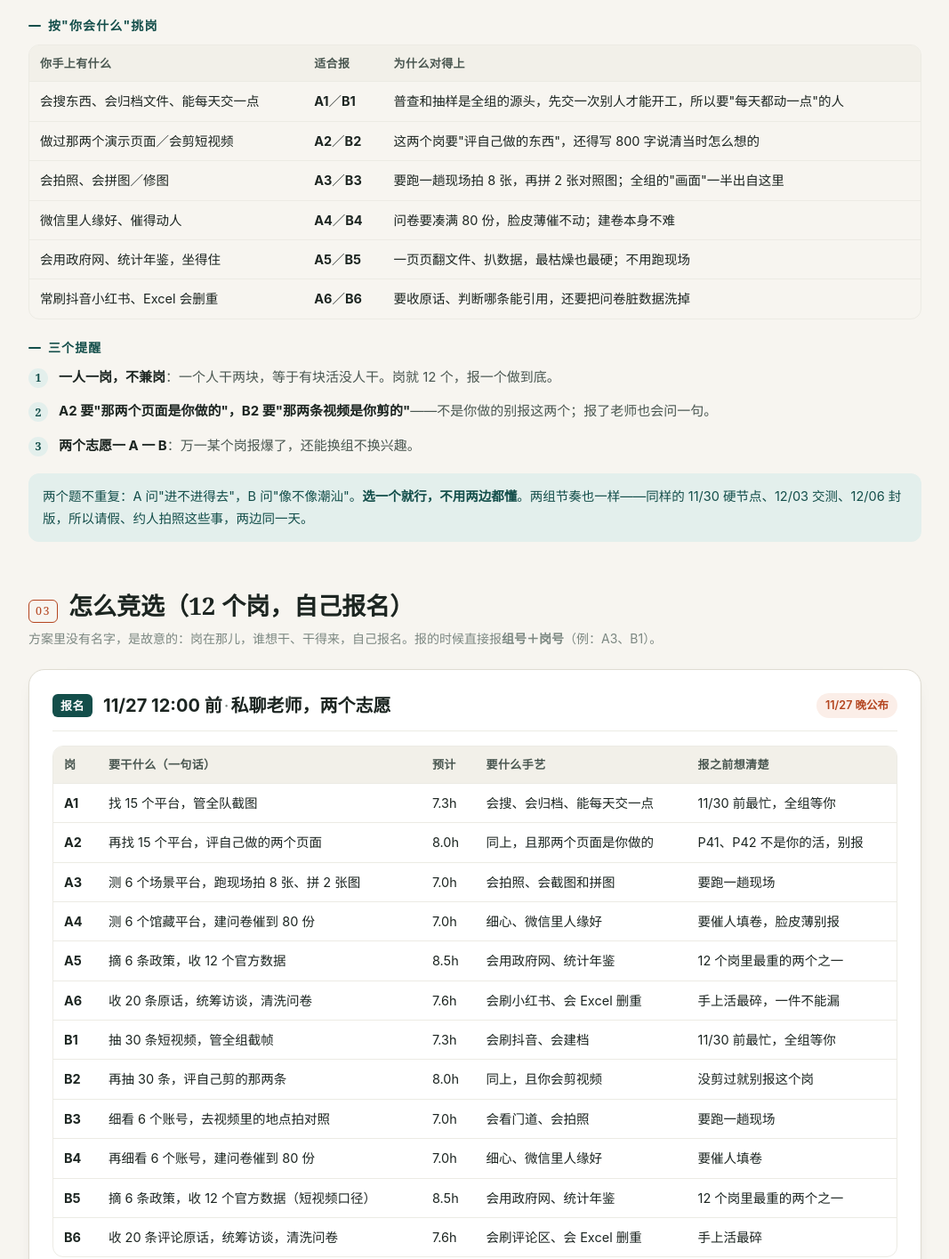
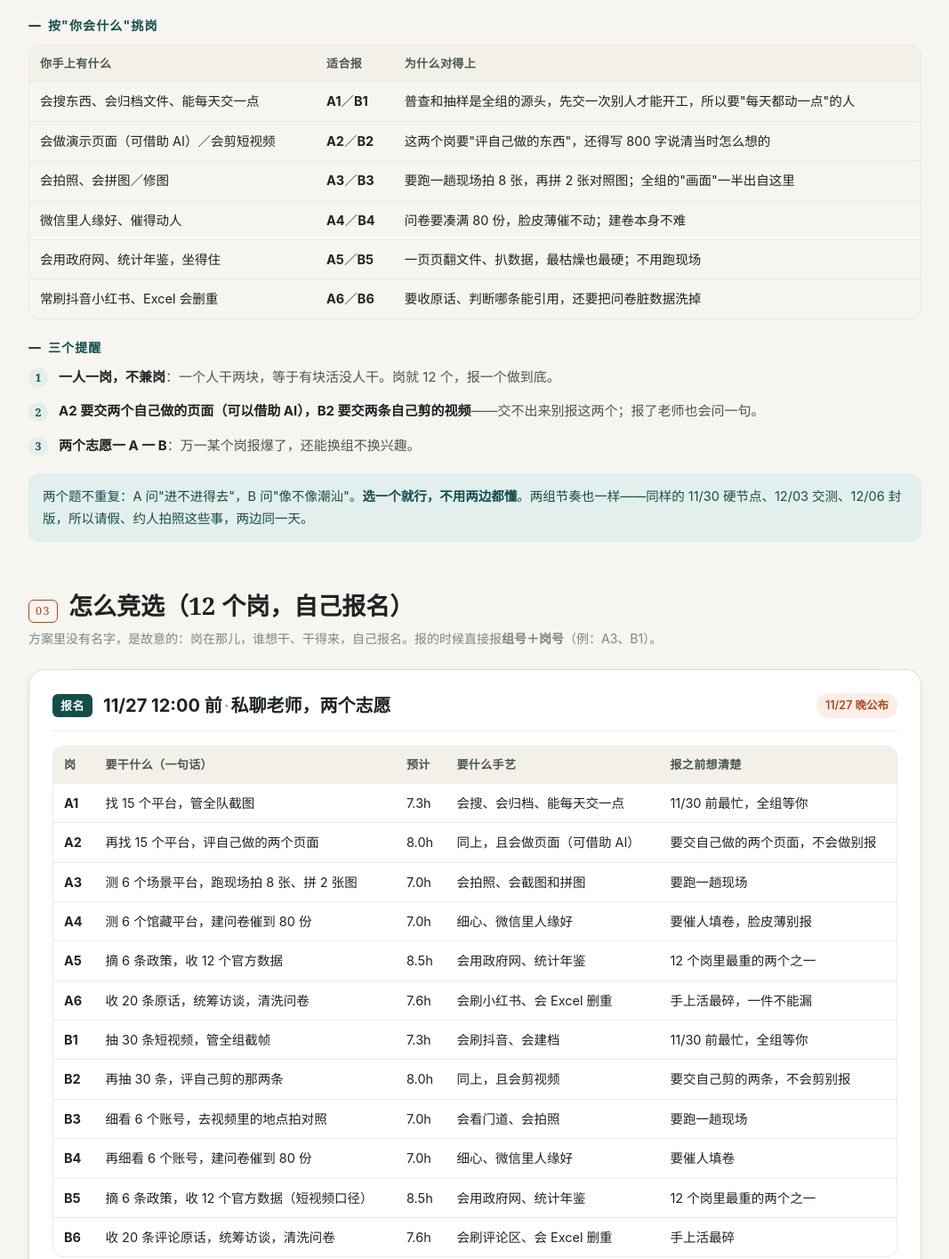
Before and after one commit to yubinpeng2020/chaoshan-vr-team-plan, a plain HTML site: page index.html in a window 1280 px wide. Shown: the part 2522-3937 px from the top of the page at 89% size, without its empty margins (106-1173 px from the left). Drawn offline with Linux system fonts and the light colour scheme.

Commit message:
A2 手艺改为「会做演示页面（可借助 AI）」，同步 A2/B2 前置条件与提醒表述

```diff
--- a/index.html
+++ b/index.html
@@ -504,7 +504,7 @@ footer p{margin:0 0 6px}
         <thead><tr><th>你手上有什么</th><th>适合报</th><th>为什么对得上</th></tr></thead>
         <tbody>
           <tr><td data-label="你会什么">会搜东西、会归档文件、能每天交一点</td><td data-label="适合报"><b>A1</b>／<b>B1</b></td><td data-label="为什么">普查和抽样是全组的源头，先交一次别人才能开工，所以要"每天都动一点"的人</td></tr>
-          <tr><td data-label="你会什么">做过那两个演示页面／会剪短视频</td><td data-label="适合报"><b>A2</b>／<b>B2</b></td><td data-label="为什么">这两个岗要"评自己做的东西"，还得写 800 字说清当时怎么想的</td></tr>
+          <tr><td data-label="你会什么">会做演示页面（可借助 AI）／会剪短视频</td><td data-label="适合报"><b>A2</b>／<b>B2</b></td><td data-label="为什么">这两个岗要"评自己做的东西"，还得写 800 字说清当时怎么想的</td></tr>
           <tr><td data-label="你会什么">会拍照、会拼图／修图</td><td data-label="适合报"><b>A3</b>／<b>B3</b></td><td data-label="为什么">要跑一趟现场拍 8 张，再拼 2 张对照图；全组的"画面"一半出自这里</td></tr>
           <tr><td data-label="你会什么">微信里人缘好、催得动人</td><td data-label="适合报"><b>A4</b>／<b>B4</b></td><td data-label="为什么">问卷要凑满 80 份，脸皮薄催不动；建卷本身不难</td></tr>
           <tr><td data-label="你会什么">会用政府网、统计年鉴，坐得住</td><td data-label="适合报"><b>A5</b>／<b>B5</b></td><td data-label="为什么">一页页翻文件、扒数据，最枯燥也最硬；不用跑现场</td></tr>
@@ -516,7 +516,7 @@ footer p{margin:0 0 6px}
     <h4>三个提醒</h4>
     <ol class="steps">
       <li><b>一人一岗，不兼岗</b>：一个人干两块，等于有块活没人干。岗就 12 个，报一个做到底。</li>
-      <li><b>A2 要"那两个页面是你做的"，B2 要"那两条视频是你剪的"</b>——不是你做的别报这两个；报了老师也会问一句。</li>
+      <li><b>A2 要交两个自己做的页面（可以借助 AI），B2 要交两条自己剪的视频</b>——交不出来别报这两个；报了老师也会问一句。</li>
       <li><b>两个志愿一 A 一 B</b>：万一某个岗报爆了，还能换组不换兴趣。</li>
     </ol>
 
@@ -540,13 +540,13 @@ footer p{margin:0 0 6px}
           <thead><tr><th>岗</th><th>要干什么（一句话）</th><th>预计</th><th>要什么手艺</th><th>报之前想清楚</th></tr></thead>
           <tbody>
             <tr><td data-label="岗"><b>A1</b></td><td data-label="干什么">找 15 个平台，管全队截图</td><td data-label="预计">7.3h</td><td data-label="手艺">会搜、会归档、能每天交一点</td><td data-label="想清楚">11/30 前最忙，全组等你</td></tr>
-            <tr><td data-label="岗"><b>A2</b></td><td data-label="干什么">再找 15 个平台，评自己做的两个页面</td><td data-label="预计">8.0h</td><td data-label="手艺">同上，且那两个页面是你做的</td><td data-label="想清楚">P41、P42 不是你的活，别报</td></tr>
+            <tr><td data-label="岗"><b>A2</b></td><td data-label="干什么">再找 15 个平台，评自己做的两个页面</td><td data-label="预计">8.0h</td><td data-label="手艺">同上，且会做页面（可借助 AI）</td><td data-label="想清楚">要交自己做的两个页面，不会做别报</td></tr>
             <tr><td data-label="岗"><b>A3</b></td><td data-label="干什么">测 6 个场景平台，跑现场拍 8 张、拼 2 张图</td><td data-label="预计">7.0h</td><td data-label="手艺">会拍照、会截图和拼图</td><td data-label="想清楚">要跑一趟现场</td></tr>
             <tr><td data-label="岗"><b>A4</b></td><td data-label="干什么">测 6 个馆藏平台，建问卷催到 80 份</td><td data-label="预计">7.0h</td><td data-label="手艺">细心、微信里人缘好</td><td data-label="想清楚">要催人填卷，脸皮薄别报</td></tr>
             <tr><td data-label="岗"><b>A5</b></td><td data-label="干什么">摘 6 条政策，收 12 个官方数据</td><td data-label="预计">8.5h</td><td data-label="手艺">会用政府网、统计年鉴</td><td data-label="想清楚">12 个岗里最重的两个之一</td></tr>
             <tr><td data-label="岗"><b>A6</b></td><td data-label="干什么">收 20 条原话，统筹访谈，清洗问卷</td><td data-label="预计">7.6h</td><td data-label="手艺">会刷小红书、会 Excel 删重</td><td data-label="想清楚">手上活最碎，一件不能漏</td></tr>
             <tr><td data-label="岗"><b>B1</b></td><td data-label="干什么">抽 30 条短视频，管全组截帧</td><td data-label="预计">7.3h</td><td data-label="手艺">会刷抖音、会建档</td><td data-label="想清楚">11/30 前最忙，全组等你</td></tr>
-            <tr><td data-label="岗"><b>B2</b></td><td data-label="干什么">再抽 30 条，评自己剪的那两条</td><td data-label="预计">8.0h</td><td data-label="手艺">同上，且你会剪视频</td><td data-label="想清楚">没剪过就别报这个岗</td></tr>
+            <tr><td data-label="岗"><b>B2</b></td><td data-label="干什么">再抽 30 条，评自己剪的那两条</td><td data-label="预计">8.0h</td><td data-label="手艺">同上，且会剪视频</td><td data-label="想清楚">要交自己剪的两条，不会剪别报</td></tr>
             <tr><td data-label="岗"><b>B3</b></td><td data-label="干什么">细看 6 个账号，去视频里的地点拍对照</td><td data-label="预计">7.0h</td><td data-label="手艺">会看门道、会拍照</td><td data-label="想清楚">要跑一趟现场</td></tr>
             <tr><td data-label="岗"><b>B4</b></td><td data-label="干什么">再细看 6 个账号，建问卷催到 80 份</td><td data-label="预计">7.0h</td><td data-label="手艺">细心、微信里人缘好</td><td data-label="想清楚">要催人填卷</td></tr>
             <tr><td data-label="岗"><b>B5</b></td><td data-label="干什么">摘 6 条政策，收 12 个官方数据（短视频口径）</td><td data-label="预计">8.5h</td><td data-label="手艺">会用政府网、统计年鉴</td><td data-label="想清楚">12 个岗里最重的两个之一</td></tr>
@@ -694,7 +694,7 @@ footer p{margin:0 0 6px}
         <h3>平台普查（下半）<span class="sep">·</span>15 个 ＋ 自建样本自评与自述</h3>
         <div class="chips"><span class="chip hrs">预计 8.0h</span><span class="chip date">12/03 普查</span><span class="chip date">12/06 交齐</span></div>
       </div>
-      <p class="pos"><b>这个岗的定位</b>两件事：① 再找 15 个平台出来，逐个确认能不能打开；② 你自己做的两个演示页面（P41 一纸还乡、P42 英歌舞图谱）不拿来展示，<b>当第 2、第 3 个被测对象，用同一把尺子量它</b>，再写 800 字说清"做的时候卡在哪"。这个岗要求那两个页面确实是你做的，否则量不出真东西。</p>
+      <p class="pos"><b>这个岗的定位</b>两件事：① 再找 15 个平台出来，逐个确认能不能打开；② 你自己做的两个演示页面（P41 一纸还乡、P42 英歌舞图谱）不拿来展示，<b>当第 2、第 3 个被测对象，用同一把尺子量它</b>，再写 800 字说清"做的时候卡在哪"。这个岗要求你会做页面（可以借助 AI），交上来的两个页面得是自己的，否则量不出真东西。</p>
       <p class="partner"><b>合作对象：A1（只有他一个）</b>——平台普查就你们两个人做，号段不重叠（他 P01–P15，你 P16–P30）。每天开工先看他交的，撞上的跳过，新号每天回发他。<b>第三个人不要插手这件事</b>。</p>
 
       <div class="callout"><b>11/30 那批里要有你 8 行</b>：3、A4 12/01 就要开测，靠的就是你和 A1 11/30 晚合计交的 18 行。<b>11/26–11/30 这 5 天别闲着</b>：先做表10 自评的第一份（P41），12/04 前两份都交掉，别和普查挤在最后一周。</div>
```
